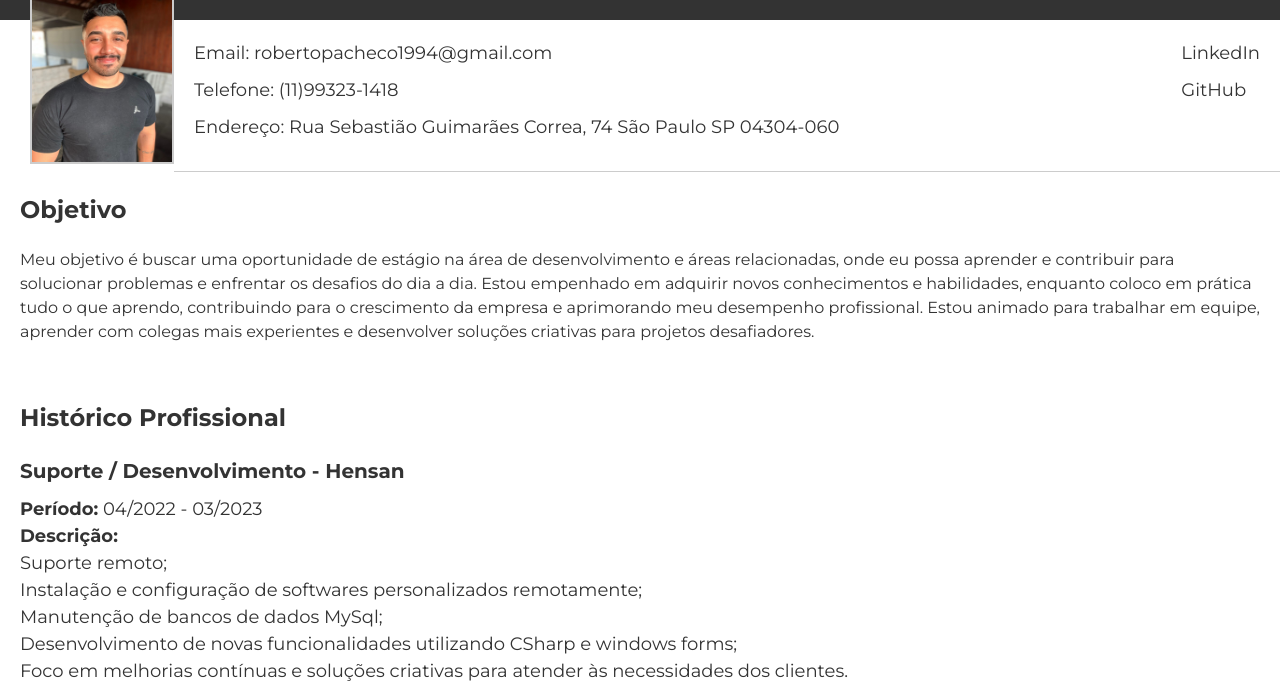
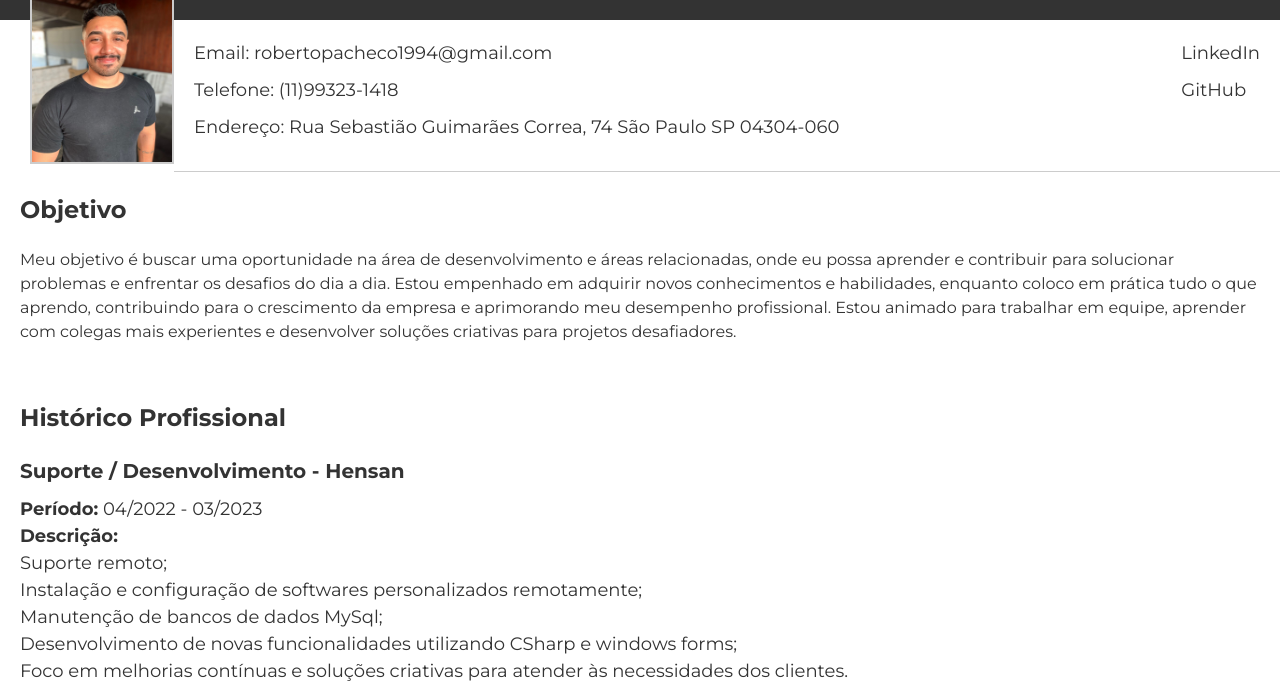
Before and after one commit to RobertoPClaro/RobertoPachecoClaroCv, a plain HTML site: page index.html in a window 1280 px wide. Shown: the part 100-800 px from the top of the page. Drawn offline with Linux system fonts and the light colour scheme.

Commit message:
Update index.html

```diff
--- a/index.html
+++ b/index.html
@@ -24,7 +24,7 @@
 	</div>
 	<div class="objective">
 		<h2>Objetivo</h2>
-	<p>Meu objetivo é buscar uma oportunidade de estágio na área de desenvolvimento e áreas relacionadas, onde eu possa aprender e contribuir para solucionar problemas e enfrentar os desafios do dia a dia. Estou empenhado em adquirir novos conhecimentos e habilidades, enquanto coloco em prática tudo o que aprendo, contribuindo para o crescimento da empresa e aprimorando meu desempenho profissional. Estou animado para trabalhar em equipe, aprender com colegas mais experientes e desenvolver soluções criativas para projetos desafiadores.</p>
+	<p>Meu objetivo é buscar uma oportunidade na área de desenvolvimento e áreas relacionadas, onde eu possa aprender e contribuir para solucionar problemas e enfrentar os desafios do dia a dia. Estou empenhado em adquirir novos conhecimentos e habilidades, enquanto coloco em prática tudo o que aprendo, contribuindo para o crescimento da empresa e aprimorando meu desempenho profissional. Estou animado para trabalhar em equipe, aprender com colegas mais experientes e desenvolver soluções criativas para projetos desafiadores.</p>
 </div>
 <div class="professional-experience">
 	<h2>Histórico Profissional</h2>
@@ -57,6 +57,6 @@
         	<li>Habilidade com SQL e MySQL para gerenciar bancos de dados</li>
 	</ul>
 </div>
-	<a href="indexJr.html">.</a>
+
 </body>
 </html>
```
